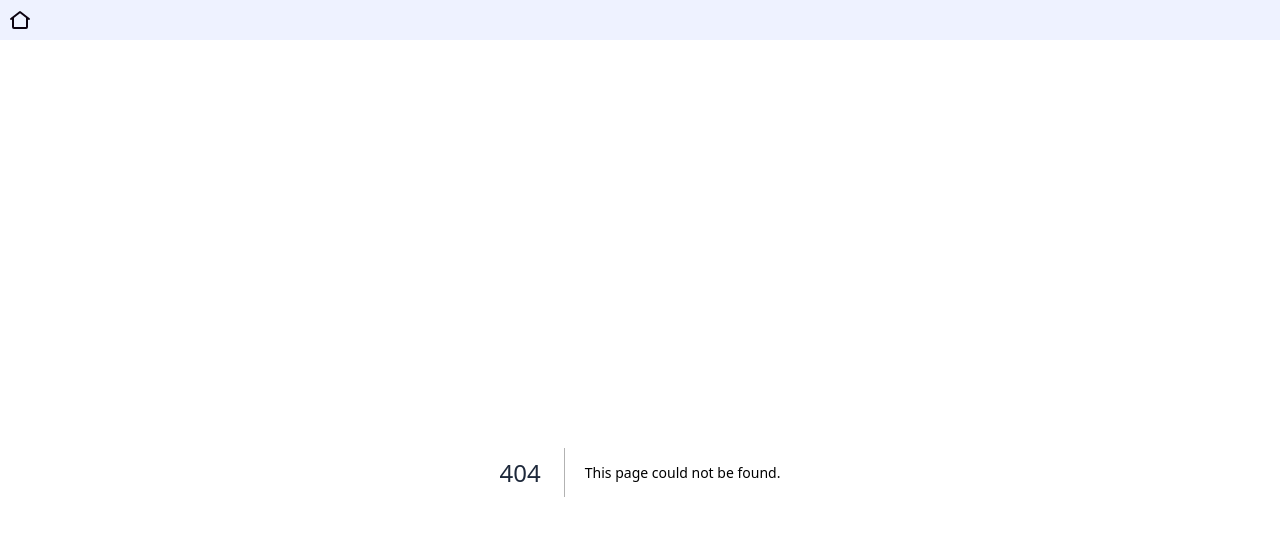
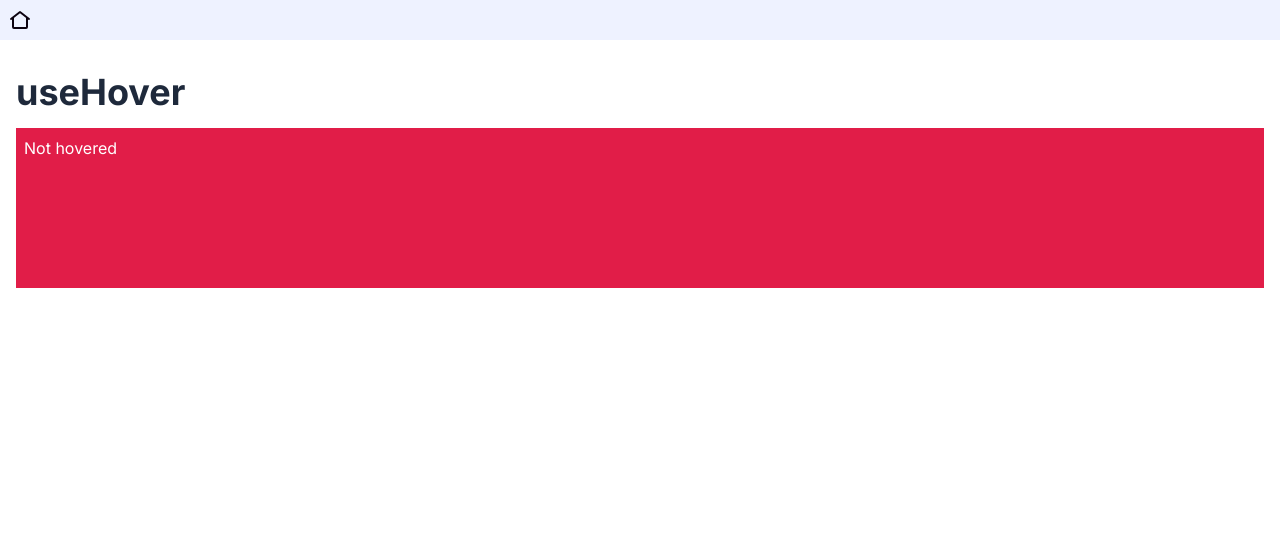
Before and after one commit to emanuelefavero/frontend-problems, a Next.js app in the folder react/: page /use-hover in a window 1280 px wide. Before the commit this address had no page. Shown: the top 536 px of the page. Built offline with nearby package versions, Linux system fonts and the light colour scheme.

Commit message:
add rect useHover

```diff
--- a/react/app/page.tsx
+++ b/react/app/page.tsx
@@ -15,6 +15,9 @@ export default function Home() {
         <li>
           <Link href='/use-is-first-render'>useIsFirstRender</Link>
         </li>
+        <li>
+          <Link href='/use-hover'>useHover</Link>
+        </li>
       </ul>
     </>
   )
--- /dev/null
+++ b/react/app/use-hover/page.tsx
@@ -0,0 +1,11 @@
+import UseHover from '@/components/UseHover'
+
+export default function page() {
+  return (
+    <>
+      <h1>useHover</h1>
+
+      <UseHover />
+    </>
+  )
+}
--- /dev/null
+++ b/react/components/UseHover.tsx
@@ -0,0 +1,21 @@
+'use client'
+
+import { useHover } from '@/hooks/useHover'
+import { RefObject } from 'react' // Add missing import
+
+export default function UseHover() {
+  const [ref, isHovered] = useHover()
+
+  return (
+    <>
+      <div
+        className={`${
+          isHovered ? 'bg-emerald-500' : 'bg-rose-600'
+        } w-full h-40 text-white p-2`}
+        ref={ref as RefObject<HTMLDivElement>}
+      >
+        {isHovered ? 'Hovered' : 'Not hovered'}
+      </div>
+    </>
+  )
+}
--- /dev/null
+++ b/react/hooks/useHover.tsx
@@ -0,0 +1,26 @@
+'use client'
+
+import { useState, useEffect, useRef } from 'react'
+
+export function useHover(): [React.RefObject<HTMLElement>, boolean] {
+  const ref = useRef<HTMLElement>(null)
+  const [isHovered, setIsHovered] = useState(false)
+
+  useEffect(() => {
+    setIsHovered(false)
+
+    const element = ref.current
+
+    if (!element) return
+
+    element.addEventListener('mouseenter', () => setIsHovered(true))
+    element.addEventListener('mouseleave', () => setIsHovered(false))
+
+    return () => {
+      element.removeEventListener('mouseenter', () => setIsHovered(true))
+      element.removeEventListener('mouseleave', () => setIsHovered(false))
+    }
+  }, [ref])
+
+  return [ref, isHovered]
+}
```
